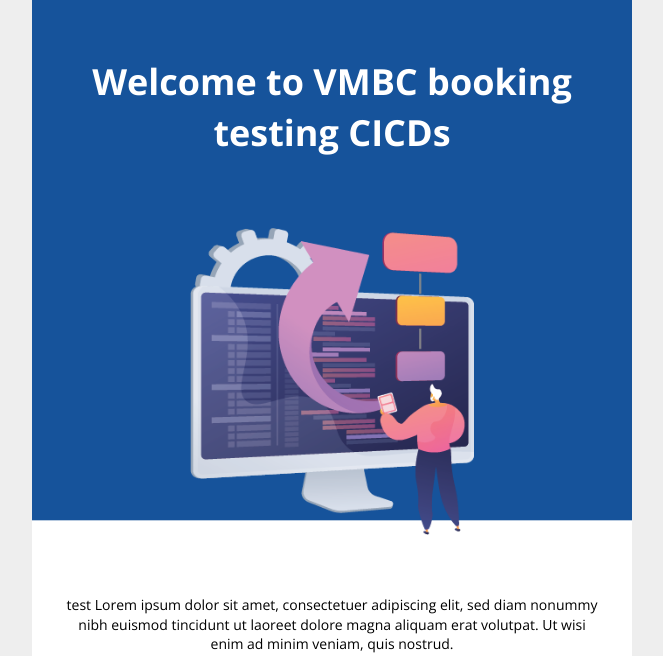
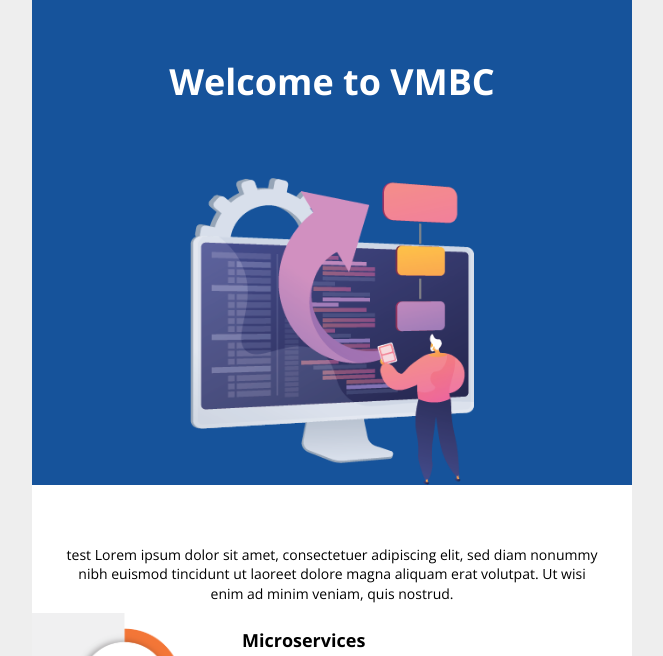
Before and after one commit to vmbcarabbacan/backendApi, a website: page src/views/index.html in a window 1280 px wide. Shown: the part 73-729 px from the top of the page, without its empty margins (308-971 px from the left). Drawn offline with nearby package versions, Linux system fonts and the light colour scheme.

Commit message:
change git setup

```diff
--- a/src/views/index.html
+++ b/src/views/index.html
@@ -174,7 +174,7 @@ table, td { color: #000000; } #u_body a { color: #0000ee; text-decoration: under
       <td class="v-container-padding-padding" style="overflow-wrap:break-word;word-break:break-word;padding:60px 30px 10px;font-family:'Open Sans',sans-serif;" align="left">
 
   <div class="v-text-align v-line-height" style="color: #ffffff; line-height: 140%; text-align: center; word-wrap: break-word;">
-    <p style="font-size: 14px; line-height: 140%;"><span style="font-size: 36px; line-height: 50.4px;"><strong>Welcome to VMBC booking testing CICDs</strong></span></p>
+    <p style="font-size: 14px; line-height: 140%;"><span style="font-size: 36px; line-height: 50.4px;"><strong>Welcome to VMBC</strong></span></p>
   </div>
 
       </td>
```
Also changed, not shown: .github/workflows/deploy.yml.
